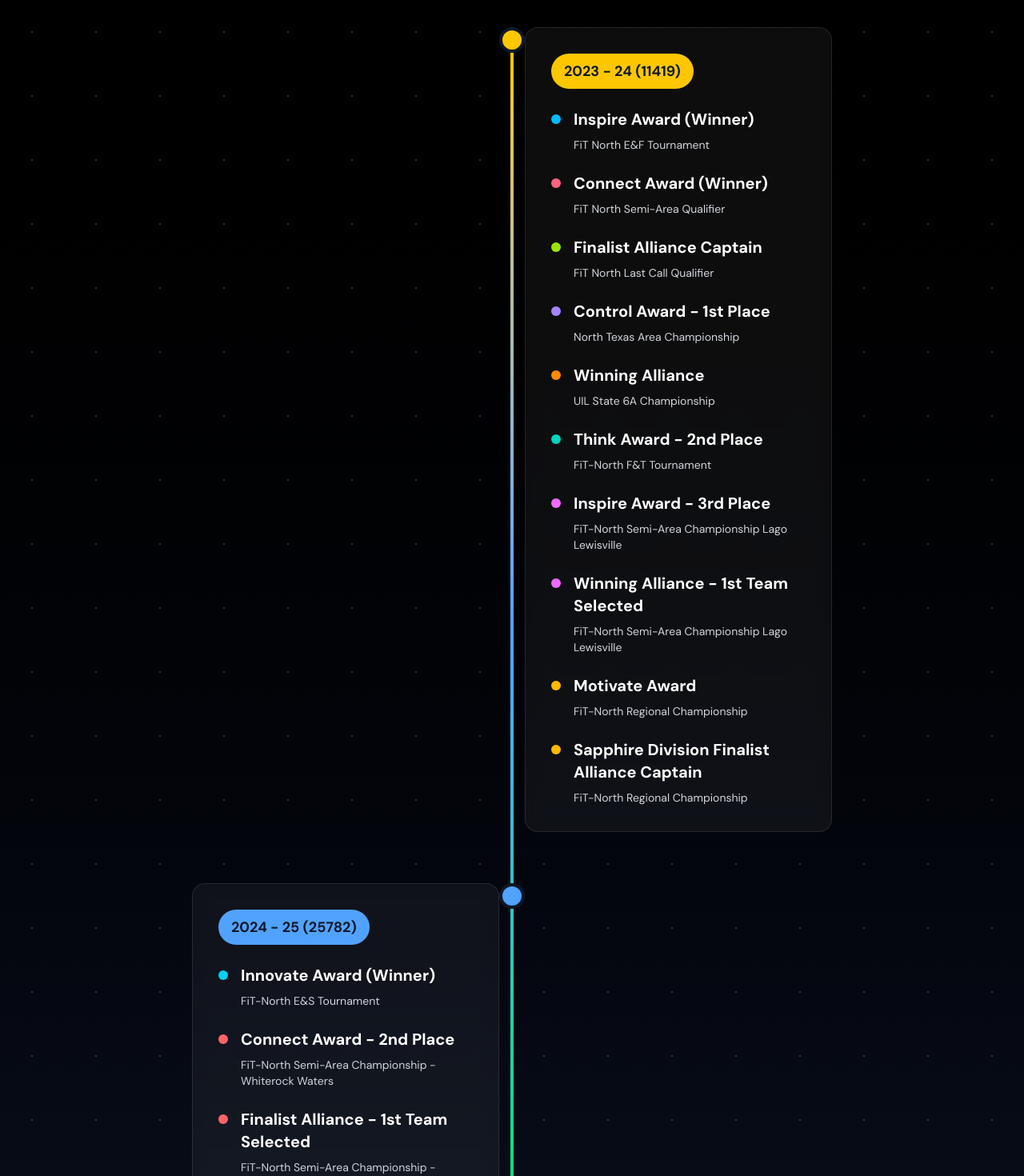
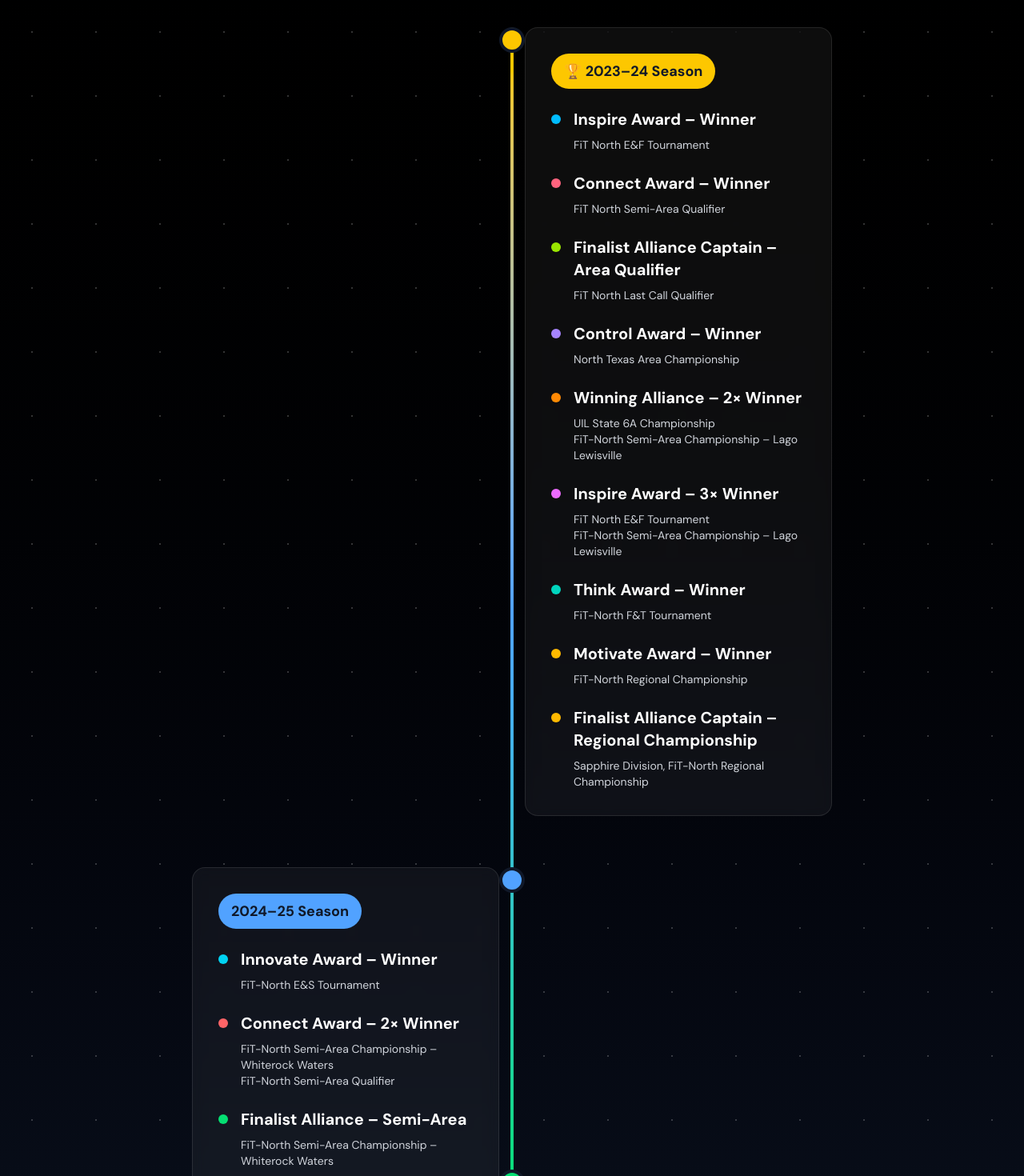
Before and after one commit to RishabhSingh08/undefinedRobotics, a SvelteKit app: page /record in a window 1280 px wide. Shown: the part 320-1790 px from the top of the page at 80% size. Built offline with nearby package versions, Linux system fonts and the light colour scheme; a web font is replaced by a local one.

Commit message:
timeline

```diff
--- a/src/routes/record/+page.svelte
+++ b/src/routes/record/+page.svelte
@@ -18,96 +18,83 @@
       </p>
     </div>
 
+
     <div class="mb-20">
       <div class="relative max-w-4xl mx-auto">
         <div class="absolute left-1/2 transform -translate-x-1/2 w-1 h-full bg-gradient-to-b from-yellow-400 via-blue-400 to-green-400 rounded-full"></div>
 
+        <!-- 2023–24 Season -->
         <div class="relative mb-16">
           <div class="absolute left-1/2 transform -translate-x-1/2 w-8 h-8 bg-yellow-400 rounded-full border-4 border-gray-900 z-10"></div>
-
           <div class="flex justify-end pr-8 md:pr-12">
             <div class="w-full md:w-96 bg-white/5 backdrop-blur-sm rounded-2xl p-8 border border-white/10 hover:bg-white/10 transition-all duration-300">
               <div class="inline-block bg-yellow-400 text-gray-900 px-4 py-2 rounded-full font-bold text-lg mb-6">
-                2023 - 24 (11419)
+                🏆 2023–24 Season
               </div>
               <div class="space-y-6">
                 <div class="flex items-start space-x-4">
                   <div class="w-3 h-3 bg-sky-400 rounded-full mt-2 flex-shrink-0"></div>
                   <div>
-                    <h3 class="text-xl font-bold text-white mb-2">Inspire Award (Winner)</h3>
+                    <h3 class="text-xl font-bold text-white mb-2">Inspire Award – Winner</h3>
                     <p class="text-gray-300 text-sm">FiT North E&F Tournament</p>
                   </div>
                 </div>
-
                 <div class="flex items-start space-x-4">
                   <div class="w-3 h-3 bg-rose-400 rounded-full mt-2 flex-shrink-0"></div>
                   <div>
-                    <h3 class="text-xl font-bold text-white mb-2">Connect Award (Winner)</h3>
+                    <h3 class="text-xl font-bold text-white mb-2">Connect Award – Winner</h3>
                     <p class="text-gray-300 text-sm">FiT North Semi-Area Qualifier</p>
                   </div>
                 </div>
-
                 <div class="flex items-start space-x-4">
                   <div class="w-3 h-3 bg-lime-400 rounded-full mt-2 flex-shrink-0"></div>
                   <div>
-                    <h3 class="text-xl font-bold text-white mb-2">Finalist Alliance Captain</h3>
+                    <h3 class="text-xl font-bold text-white mb-2">Finalist Alliance Captain – Area Qualifier</h3>
                     <p class="text-gray-300 text-sm">FiT North Last Call Qualifier</p>
                   </div>
                 </div>
-
                 <div class="flex items-start space-x-4">
                   <div class="w-3 h-3 bg-violet-400 rounded-full mt-2 flex-shrink-0"></div>
                   <div>
-                    <h3 class="text-xl font-bold text-white mb-2">Control Award - 1st Place</h3>
+                    <h3 class="text-xl font-bold text-white mb-2">Control Award – Winner</h3>
                     <p class="text-gray-300 text-sm">North Texas Area Championship</p>
                   </div>
                 </div>
-
                 <div class="flex items-start space-x-4">
                   <div class="w-3 h-3 bg-orange-400 rounded-full mt-2 flex-shrink-0"></div>
                   <div>
-                    <h3 class="text-xl font-bold text-white mb-2">Winning Alliance</h3>
+                    <h3 class="text-xl font-bold text-white mb-2">Winning Alliance – 2× Winner</h3>
                     <p class="text-gray-300 text-sm">UIL State 6A Championship</p>
+                    <p class="text-gray-300 text-sm">FiT-North Semi-Area Championship – Lago Lewisville</p>
                   </div>
                 </div>
-
+                <div class="flex items-start space-x-4">
+                  <div class="w-3 h-3 bg-fuchsia-400 rounded-full mt-2 flex-shrink-0"></div>
+                  <div>
+                    <h3 class="text-xl font-bold text-white mb-2">Inspire Award – 3× Winner</h3>
+                    <p class="text-gray-300 text-sm">FiT North E&F Tournament</p>
+                    <p class="text-gray-300 text-sm">FiT-North Semi-Area Championship – Lago Lewisville</p>
+                  </div>
+                </div>
                 <div class="flex items-start space-x-4">
                   <div class="w-3 h-3 bg-teal-400 rounded-full mt-2 flex-shrink-0"></div>
                   <div>
-                    <h3 class="text-xl font-bold text-white mb-2">Think Award - 2nd Place</h3>
-                    <p class="text-gray-300 text-sm">FiT-North F&T Tournament</p>
+                    <h3 class="text-xl font-bold text-white mb-2">Think Award – Winner</h3>
+                    <p class="text-gray-300 text-sm">FiT-North F&T Tournament </p>
                   </div>
                 </div>
-
-                <div class="flex items-start space-x-4">
-                  <div class="w-3 h-3 bg-fuchsia-400 rounded-full mt-2 flex-shrink-0"></div>
-                  <div>
-                    <h3 class="text-xl font-bold text-white mb-2">Inspire Award - 3rd Place</h3>
-                    <p class="text-gray-300 text-sm">FiT-North Semi-Area Championship Lago Lewisville</p>
-                  </div>
-                </div>
-
-                <div class="flex items-start space-x-4">
-                  <div class="w-3 h-3 bg-fuchsia-400 rounded-full mt-2 flex-shrink-0"></div>
-                  <div>
-                    <h3 class="text-xl font-bold text-white mb-2">Winning Alliance - 1st Team Selected</h3>
-                    <p class="text-gray-300 text-sm">FiT-North Semi-Area Championship Lago Lewisville</p>
-                  </div>
-                </div>
-
                 <div class="flex items-start space-x-4">
                   <div class="w-3 h-3 bg-amber-400 rounded-full mt-2 flex-shrink-0"></div>
                   <div>
-                    <h3 class="text-xl font-bold text-white mb-2">Motivate Award</h3>
+                    <h3 class="text-xl font-bold text-white mb-2">Motivate Award – Winner</h3>
                     <p class="text-gray-300 text-sm">FiT-North Regional Championship</p>
                   </div>
                 </div>
-
                 <div class="flex items-start space-x-4">
                   <div class="w-3 h-3 bg-amber-400 rounded-full mt-2 flex-shrink-0"></div>
                   <div>
-                    <h3 class="text-xl font-bold text-white mb-2">Sapphire Division Finalist Alliance Captain</h3>
-                    <p class="text-gray-300 text-sm">FiT-North Regional Championship</p>
+                    <h3 class="text-xl font-bold text-white mb-2">Finalist Alliance Captain – Regional Championship</h3>
+                    <p class="text-gray-300 text-sm">Sapphire Division, FiT-North Regional Championship</p>
                   </div>
                 </div>
               </div>
@@ -115,36 +102,35 @@
           </div>
         </div>
 
+        <!-- 2024–25 Season -->
         <div class="relative mb-16">
           <div class="absolute left-1/2 transform -translate-x-1/2 w-8 h-8 bg-blue-400 rounded-full border-4 border-gray-900 z-10"></div>
-
           <div class="flex justify-start pl-8 md:pl-12">
             <div class="w-full md:w-96 bg-white/5 backdrop-blur-sm rounded-2xl p-8 border border-white/10 hover:bg-white/10 transition-all duration-300">
               <div class="inline-block bg-blue-400 text-gray-900 px-4 py-2 rounded-full font-bold text-lg mb-6">
-                2024 - 25 (25782)
+                2024–25 Season
               </div>
               <div class="space-y-6">
                 <div class="flex items-start space-x-4">
                   <div class="w-3 h-3 bg-cyan-400 rounded-full mt-2 flex-shrink-0"></div>
                   <div>
-                      <h3 class="text-xl font-bold text-white mb-2">Innovate Award (Winner)</h3>
+                    <h3 class="text-xl font-bold text-white mb-2">Innovate Award – Winner</h3>
                     <p class="text-gray-300 text-sm">FiT-North E&S Tournament</p>
                   </div>
                 </div>
-
                 <div class="flex items-start space-x-4">
                   <div class="w-3 h-3 bg-red-400 rounded-full mt-2 flex-shrink-0"></div>
                   <div>
-                      <h3 class="text-xl font-bold text-white mb-2">Connect Award - 2nd Place</h3>
-                      <p class="text-gray-300 text-sm">FiT-North Semi-Area Championship - Whiterock Waters</p>
+                    <h3 class="text-xl font-bold text-white mb-2">Connect Award – 2× Winner</h3>
+                    <p class="text-gray-300 text-sm">FiT-North Semi-Area Championship – Whiterock Waters</p>
+                    <p class="text-gray-300 text-sm">FiT-North Semi-Area Qualifier</p>
                   </div>
                 </div>
-
                 <div class="flex items-start space-x-4">
-                    <div class="w-3 h-3 bg-red-400 rounded-full mt-2 flex-shrink-0"></div>
+                  <div class="w-3 h-3 bg-green-400 rounded-full mt-2 flex-shrink-0"></div>
                   <div>
-                      <h3 class="text-xl font-bold text-white mb-2">Finalist Alliance - 1st Team Selected</h3>
-                      <p class="text-gray-300 text-sm">FiT-North Semi-Area Championship - Whiterock Waters</p>
+                    <h3 class="text-xl font-bold text-white mb-2">Finalist Alliance – Semi-Area</h3>
+                    <p class="text-gray-300 text-sm">FiT-North Semi-Area Championship – Whiterock Waters</p>
                   </div>
                 </div>
               </div>
@@ -153,8 +139,6 @@
         </div>
         <div class="absolute left-1/2 transform -translate-x-1/2 w-8 h-8 bg-green-400 rounded-full border-4 border-gray-900 z-10 bottom-0"></div>
       </div>
-
-
     </div>
 
 
```
Lines whose indentation alone changed are shown as unchanged.
